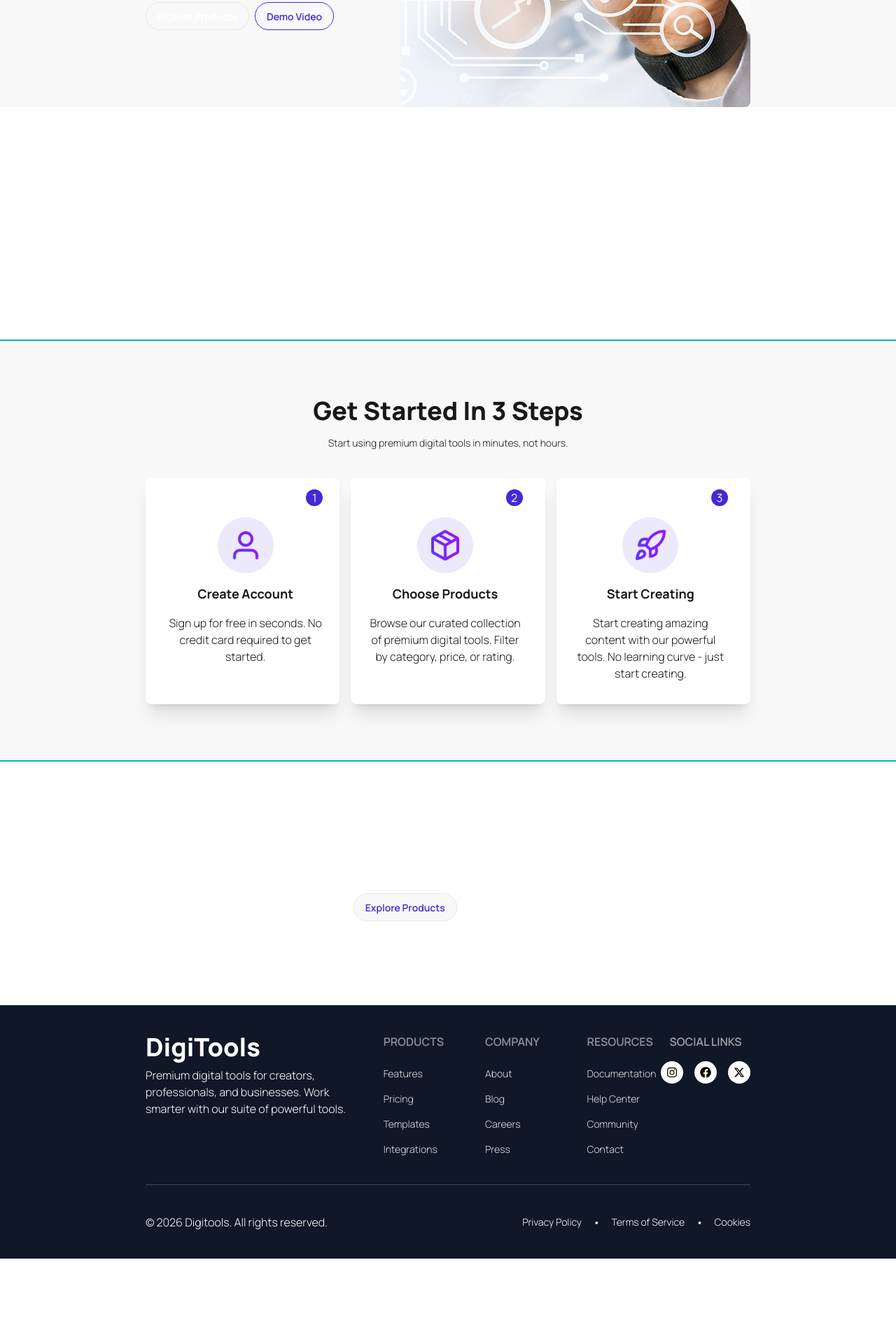
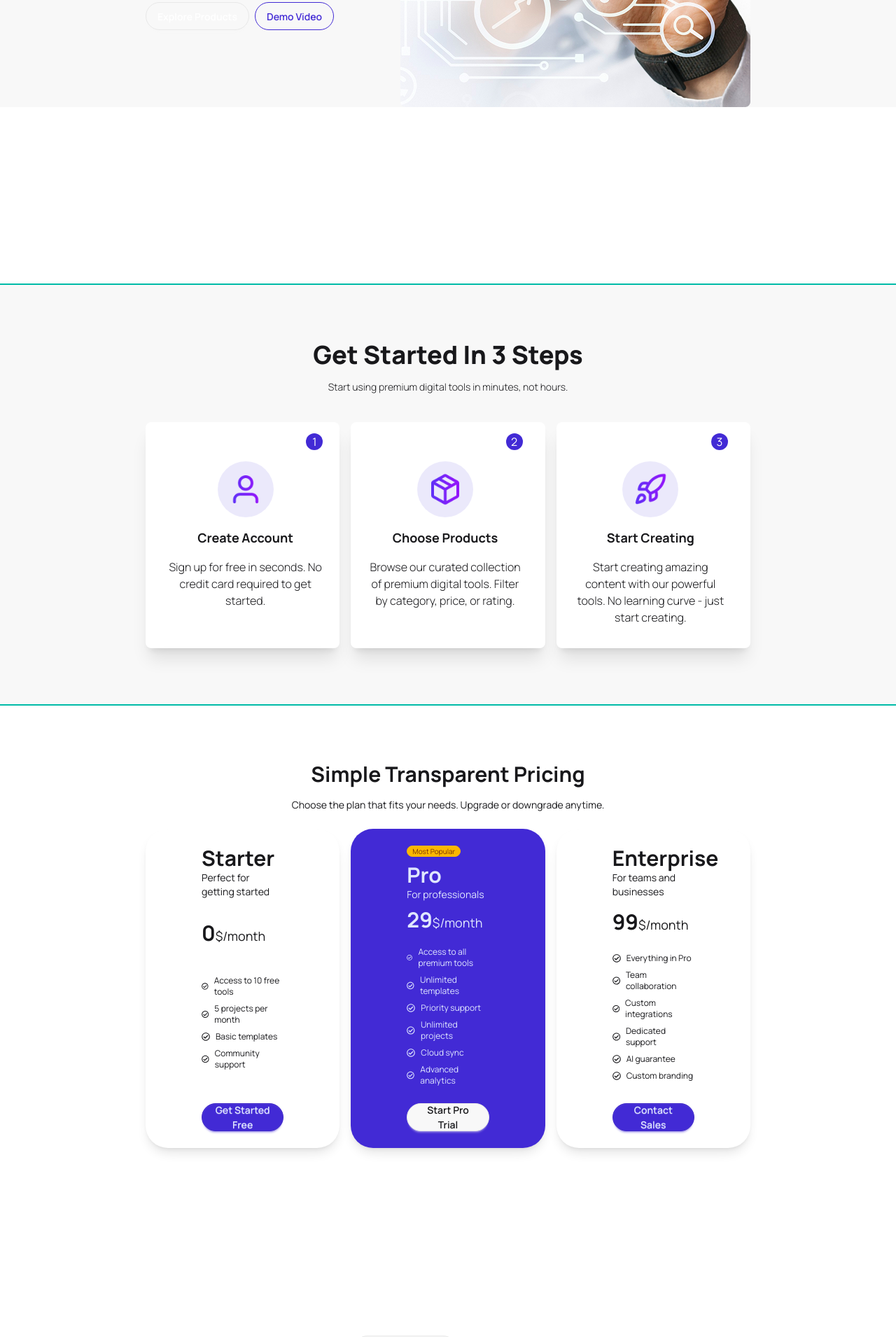
Before and after one commit to HassanMahdee/A6-DigiTools-Platform, a React (Vite) app: page / in a window 1280 px wide. Shown: the part 535-2445 px from the top of the page at 70% size. Before the commit the page ends 2333 px from the top, so only its background shows below. Built offline with nearby package versions, Linux system fonts and the light colour scheme.

Commit message:
pricing dynamically added, responsive

```diff
--- a/src/App.jsx
+++ b/src/App.jsx
@@ -8,6 +8,7 @@ import ProductTab from "./components/product_tab/productTab";
 import Steps from "./components/steps/steps";
 import Stats from "./components/stats/stats";
 import Cart from "./components/cart/cart";
+import { Suspense } from "react";
 
 function App() {
   return (
@@ -18,7 +19,11 @@ function App() {
       <ProductTab />
       <Cart />
       <Steps />
-      <Pricing />
+      <Suspense
+        fallback={<span className="loading loading-bars loading-xl"></span>}
+      >
+        <Pricing />
+      </Suspense>
       <CTA />
       <Footer />
     </>
--- a/src/components/pricing/pricing.jsx
+++ b/src/components/pricing/pricing.jsx
@@ -1,11 +1,29 @@
-import React from 'react';
+import React, { use } from "react";
+import PricingCard from "./pricing_card/pricingCard";
+
+const fetchPricingData = async () => {
+  const res = await fetch("/data/pricing.json");
+  return res.json();
+};
+const pricingPromise = fetchPricingData();
 
 const Pricing = () => {
-    return (
-        <div>
-
-        </div>
-    );
+  const pricingData = use(pricingPromise);
+  return (
+    <div className="px-6 lg:px-52 py-10 lg:py-20 w--full space-y-6">
+      <div className="flex flex-col items-center gap-4">
+        <h3 className="text-3xl font-bold text-center">Simple Transparent Pricing</h3>
+        <p className="text-sm text-center">
+          Choose the plan that fits your needs. Upgrade or downgrade anytime.
+        </p>
+      </div>
+      <div className="grid grid-cols-1 lg:grid-cols-3 gap-4 w-full">
+        {pricingData.map((priceCard) => (
+          <PricingCard key={priceCard.id} pricingCard={priceCard} />
+        ))}
+      </div>
+    </div>
+  );
 };
 
 export default Pricing;
--- a/src/components/pricing/pricing_card/pricingCard.jsx
+++ b/src/components/pricing/pricing_card/pricingCard.jsx
@@ -1,11 +1,42 @@
-import React from 'react';
+import React from "react";
+import { FaRegCheckCircle } from "react-icons/fa";
 
-const PricingCard = () => {
-    return (
-        <div>
-
+const PricingCard = ({ pricingCard }) => {
+  return (
+    <div
+      className={`card ${pricingCard.highlighted ? "bg-primary text-primary-content" : "bg-base-100"} hover:scale-105 shadow-lg hover:shadow-xl transition-transform duration-300 ${pricingCard.highlighted ? "hover:bg-indigo-900" : "hover:bg-base-300"} w-full rounded-4xl`}
+    >
+      <div className="card-body flex flex-col justify-between px-20">
+        {pricingCard.tag && (
+          <span className="badge badge-xs badge-warning">
+            {pricingCard.tag}
+          </span>
+        )}
+        <div className="flex flex-col">
+          <h2 className="text-3xl font-bold">{pricingCard.name}</h2>
+          <p className="text-sm">{pricingCard.description}</p>
         </div>
-    );
+        <div className=" text-3xl font-bold">
+          {pricingCard.price}
+          <span className="text-lg font-normal">$/{pricingCard.period}</span>
+        </div>
+        <ul className="mt-3 flex flex-col gap-2 text-xs">
+          {pricingCard.features.map((feature, index) => (
+            <li key={index}>
+              <span className="flex items-center gap-2">
+                <FaRegCheckCircle /> {feature}
+              </span>
+            </li>
+          ))}
+        </ul>
+        <button
+          className={`btn w-fit lg:w-full mt-4 rounded-full ${pricingCard.highlighted ? "btn-white" : "btn-primary"} hover:scale-105 transition-transform duration-300 self-center`}
+        >
+          {pricingCard.cta}
+        </button>
+      </div>
+    </div>
+  );
 };
 
 export default PricingCard;
--- a/src/components/stats/stats.jsx
+++ b/src/components/stats/stats.jsx
@@ -7,17 +7,17 @@ const Stats = () => {
       className="w-full px-10 lg:px-52 py-6 lg:py-20 grid grid-cols-1 lg:grid-cols-3 justify-items-center"
       style={{ background: "var(--primary-gradient)" }}
     >
-      <div className="w-full text-center sm:py-10">
+      <div className="w-full text-center py-10 lg:py-0">
         <h3 className="text-white text-6xl font-extrabold">50K+</h3>
         <p className="text-white text-2xl font-light">Active Users</p>
       </div>
 
-      <div className="border-y md:border-y-0 md:border-x border-white/40 w-full text-center sm:py-10">
+      <div className="border-y md:border-y-0 md:border-x border-white/40 w-full text-center py-10 lg:py-0">
         <h3 className="text-white text-6xl font-extrabold">200+</h3>
         <p className="text-white text-2xl font-light">Premium Tools</p>
       </div>
 
-      <div className="w-full text-center sm:py-10">
+      <div className="w-full text-center py-10 lg:py-0">
         <h3 className="text-white text-6xl font-extrabold">4.9</h3>
         <span className="flex items-center gap-1 justify-center">
           <p className="text-white text-2xl font-light">Avg. Rating</p>{" "}
```
Also changed, not shown: public/data/pricing.json (renamed from src/components/data/pricing.json), public/data/productList.json (renamed from src/components/data/productList.json), 1 other file (tests, documents, lock files or other folders).
